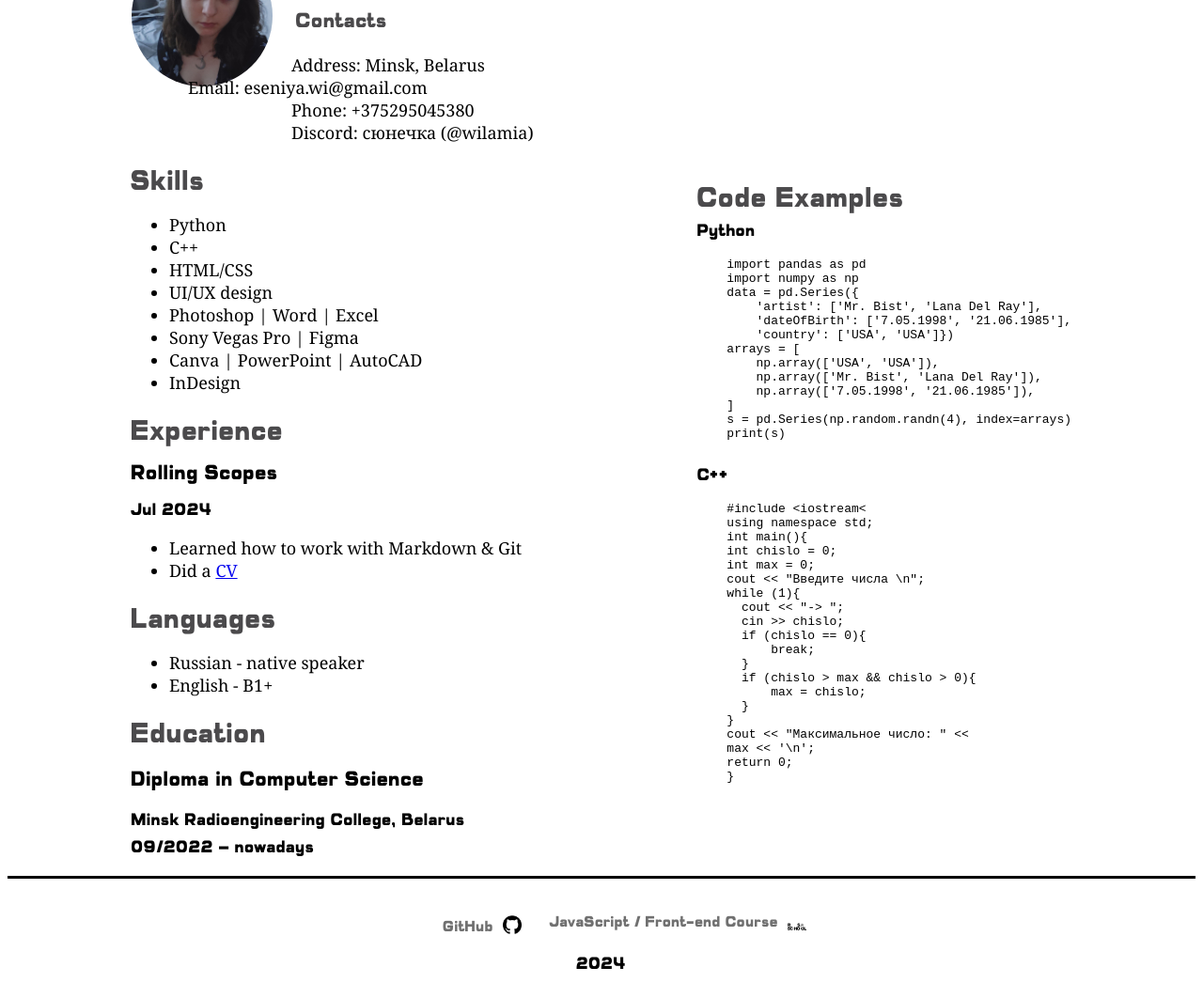
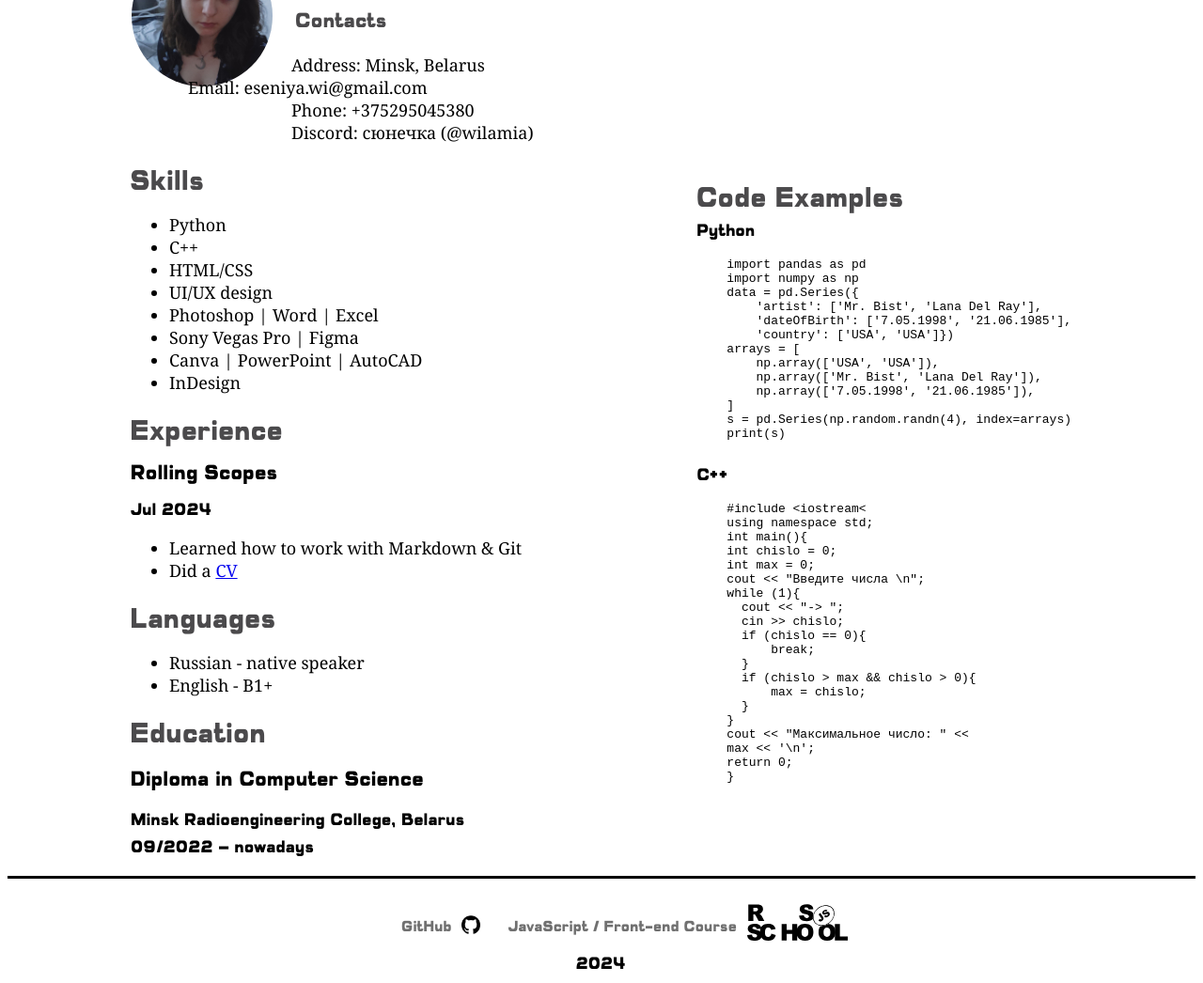
Before and after one commit to wilamia/rsschool-cv, a plain HTML site: page index.html in a window 1280 px wide. Shown: the part 222-1268 px from the top of the page at 94% size. Drawn offline with Linux system fonts and the light colour scheme.

Commit message:
fix: logo size

```diff
--- a/style.css
+++ b/style.css
@@ -248,8 +248,7 @@ footer{
     position: relative;
     left: -10px;
     top: 10px;
-    width: 20px;
-    height: 20px;
+    height: 40px;
 }
 .created-time{
     font-family: Deledda;
```
